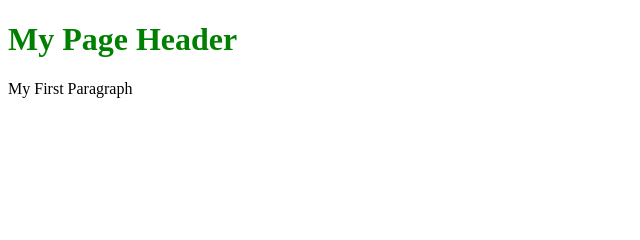
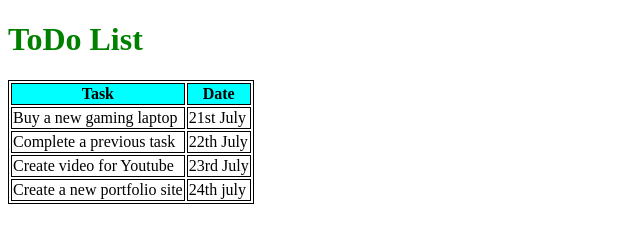
Before and after one commit to TMSifat/Learning-WT-H-Summer-24-25, a plain HTML site: page index.html in a window 1280 px wide. Shown: the whole page, without its empty margins (0-640 px from the left). Drawn offline with Linux system fonts and the light colour scheme.

Commit message:
1st commit

```diff
--- a/index.html
+++ b/index.html
@@ -2,11 +2,34 @@
 <html>
 <head>
     <link rel="stylesheet" type="text/css" href="style.css">
-    <title>My Page Title</title>
+    <title>Todo List</title>
 </head>
 <body>
-    <h1>My Page Header</h1>
-    <p>My First Paragraph</p>
+    <h1>ToDo List</h1>
+    <table>
+        <tr>
+            <th>Task</th>
+            <th>Date</th>
+
+        </tr>
+        <tr>
+            <td>Buy a new gaming laptop</td>
+            <td>21st July</td>
+        </tr>
+        <tr>
+            <td>Complete a previous task</td>
+            <td>22th July</td>
+        </tr>
+        <tr>
+            <td>Create video for Youtube</td>
+            <td>23rd July</td>
+        </tr>
+        <tr>
+            <td>Create a new portfolio site</td>
+            <td>24th july</td>
+
+        </tr>
+
 
 </body>
 </html>
--- a/style.css
+++ b/style.css
@@ -1,3 +1,12 @@
 h1 {
     color: green;
 }
+table,th,td {
+            border: 1px solid black;
+
+
+        }
+        th{
+            background-color: aqua;
+
+        }
```
